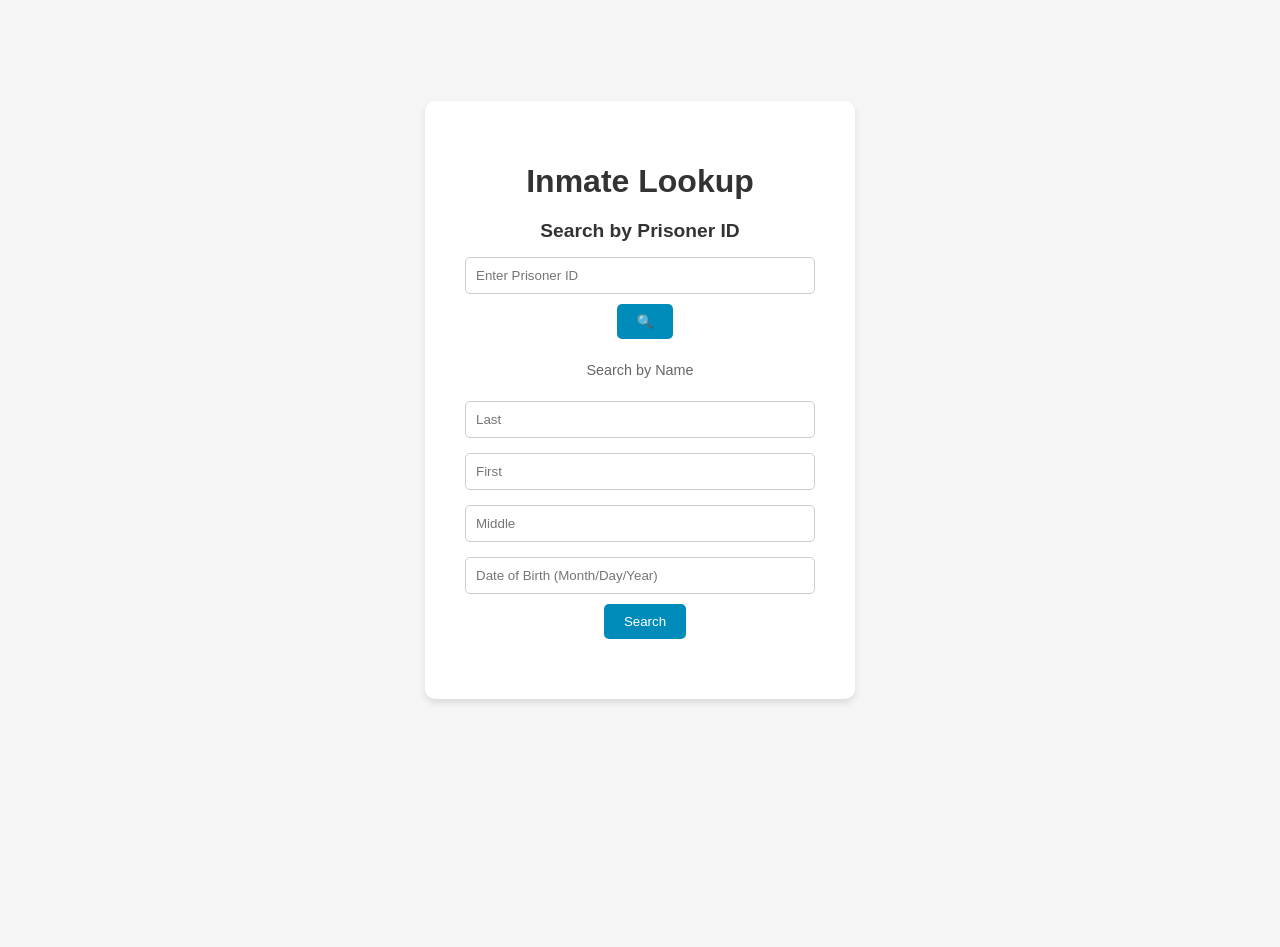
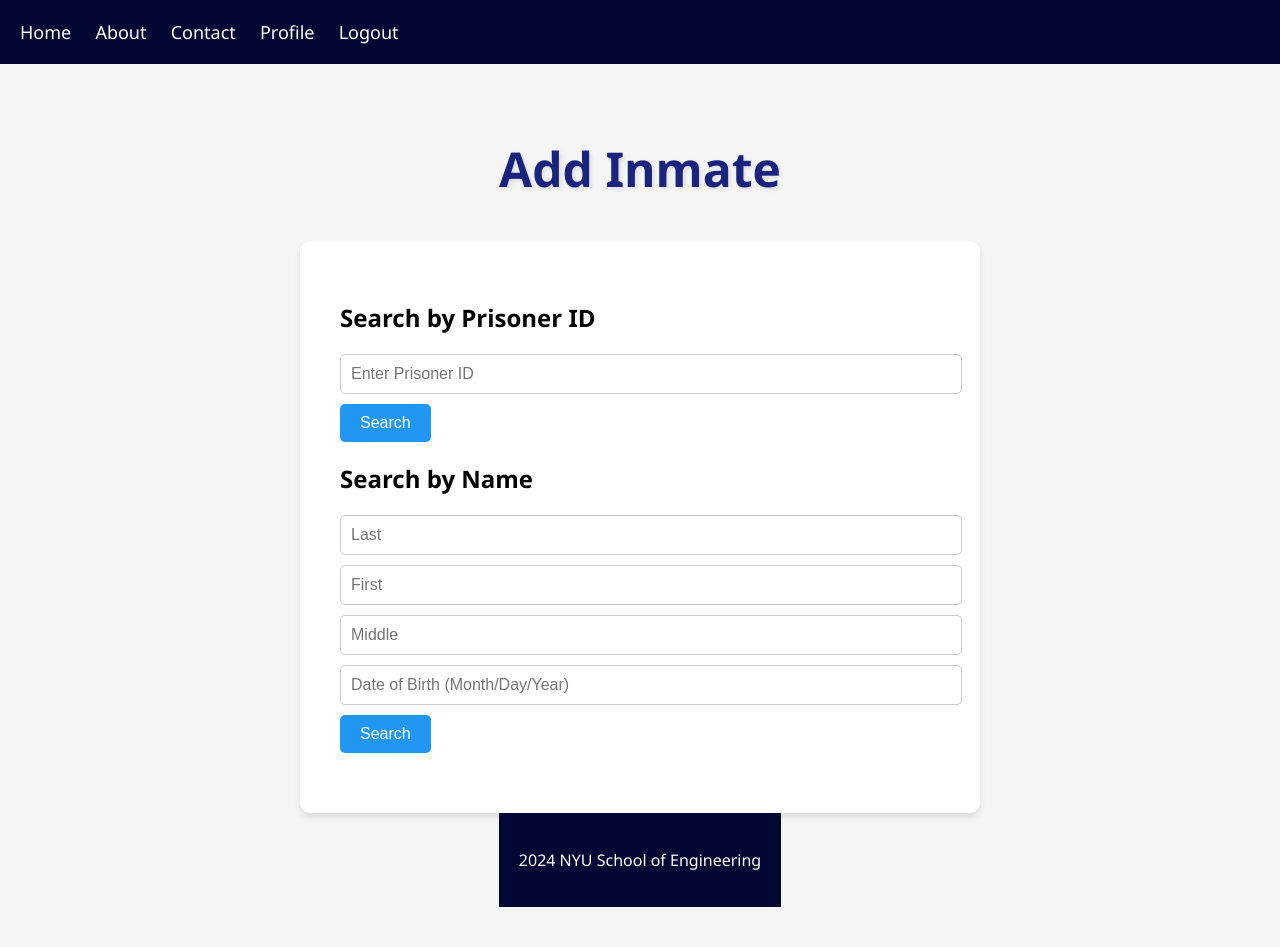
Before and after one commit to da2853/Database-Project, a Django app: template prisonsystem/coreapp/templates/coreapp/search/inmate_search.html in a window 1280 px wide. Before the commit the page ends 703 px from the top, so only its background shows below. Run offline with Django 5.2, Linux system fonts and the light colour scheme; the template is opened without the code that fills it, so the values that code supplies are empty.

Commit message:
asdsadas

```diff
--- a/prisonsystem/coreapp/static/coreapp/add_inmate.css
+++ b/prisonsystem/coreapp/static/coreapp/add_inmate.css
@@ -0,0 +1,99 @@
+body {
+    margin: 0;
+    padding: 0;
+    font-family: 'Segoe UI', Tahoma, Geneva, Verdana, sans-serif;
+    background-color: #f5f5f5;
+}
+
+header {
+    background-color: #030734;
+    padding: 20px;
+}
+
+nav ul {
+    list-style-type: none;
+    margin: 0;
+    padding: 0;
+}
+
+nav ul li {
+    display: inline;
+    margin-right: 20px;
+}
+
+nav ul li a {
+    color: #fff;
+    text-decoration: none;
+    font-size: 18px;
+    transition: color 0.3s ease;
+}
+
+nav ul li a:hover {
+    color: #c5cae9;
+}
+
+.container {
+    display: flex;
+    flex-direction: column;
+    align-items: center;
+    min-height: calc(100vh - 160px);
+    padding: 40px;
+}
+
+h1 {
+    font-size: 48px;
+    margin-bottom: 40px;
+    color: #1a237e;
+    text-shadow: 2px 2px 4px rgba(0, 0, 0, 0.1);
+}
+
+.inmate-lookup-container {
+    width: 100%;
+    max-width: 600px;
+    background-color: #fff;
+    padding: 40px;
+    border-radius: 10px;
+    box-shadow: 0 4px 6px rgba(0, 0, 0, 0.1);
+}
+
+.search-id-container,
+.search-name-container {
+    margin-bottom: 20px;
+}
+
+label {
+    display: block;
+    font-size: 18px;
+    margin-bottom: 10px;
+}
+
+input[type="text"] {
+    width: 100%;
+    padding: 10px;
+    font-size: 16px;
+    border: 1px solid #ccc;
+    border-radius: 5px;
+    margin-bottom: 10px;
+}
+
+.search-button {
+    padding: 10px 20px;
+    font-size: 16px;
+    background-color: #2196f3;
+    color: #fff;
+    border: none;
+    border-radius: 5px;
+    cursor: pointer;
+    transition: background-color 0.3s ease;
+}
+
+.search-button:hover {
+    background-color: #030734;
+}
+
+footer {
+    background-color: #030734;
+    padding: 20px;
+    color: #fff;
+    text-align: center;
+}
--- a/prisonsystem/coreapp/templates/coreapp/search/inmate_search.html
+++ b/prisonsystem/coreapp/templates/coreapp/search/inmate_search.html
@@ -1,24 +1,37 @@
+{% load static %}
 <!DOCTYPE html>
 <html lang="en">
 
 <head>
     <meta charset="UTF-8">
     <meta name="viewport" content="width=device-width, initial-scale=1.0">
-    <title>Inmate Lookup</title>
-    <link rel="stylesheet" href="styles.css">
+    <title>Add Inmate - City Jail Data Repository</title>
+    <link rel="stylesheet" href="{% static 'coreapp/add_inmate.css' %}">
+    <link rel="stylesheet" href="https://cdnjs.cloudflare.com/ajax/libs/font-awesome/5.15.3/css/all.min.css">
 </head>
 
 <body>
-    <div class="lookup-wrapper">
-        <div class="lookup-container">
-            <h1>Inmate Lookup</h1>
-            <div class="search-by-id">
-                <label for="prisoner-id">Search by Prisoner ID</label>
-                <input type="text" id="prisoner-id" placeholder="Enter Prisoner ID">
-                <button type="submit" class="search-button">🔍</button>
+    <header>
+        <nav>
+            <ul>
+                <li><a href="#">Home</a></li>
+                <li><a href="#">About</a></li>
+                <li><a href="#">Contact</a></li>
+                <li><a href="#">Profile</a></li>
+                <li><a href="#">Logout</a></li>
+            </ul>
+        </nav>
+    </header>
+    <div class="container">
+        <h1>Add Inmate</h1>
+        <div class="inmate-lookup-container">
+            <div class="search-id-container">
+                <h2>Search by Prisoner ID</h2>
+                <input type="text" id="search-prisoner-id" placeholder="Enter Prisoner ID">
+                <button type="submit" class="search-button">Search</button>
             </div>
-            <div class="search-by-name">
-                <p>Search by Name</p>
+            <div class="search-name-container">
+                <h2>Search by Name</h2>
                 <input type="text" placeholder="Last">
                 <input type="text" placeholder="First">
                 <input type="text" placeholder="Middle">
@@ -26,7 +39,9 @@
                 <button type="submit" class="search-button">Search</button>
             </div>
         </div>
-    </div>
+    <footer>
+        <p>2024 NYU School of Engineering</p>
+    </footer>
 </body>
 
 </html>
```
Also changed, not shown: prisonsystem/coreapp/templates/coreapp/add/add_inmate.html (+22 -7 lines).
